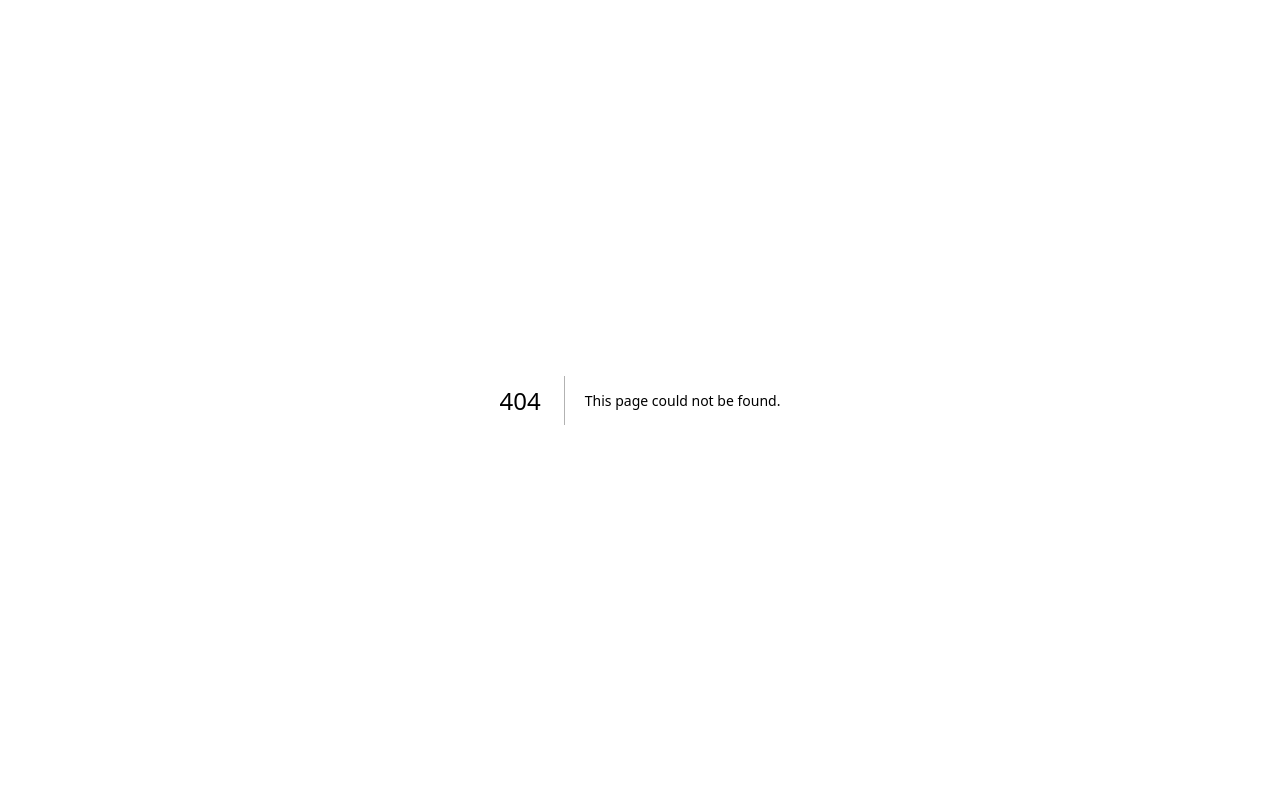
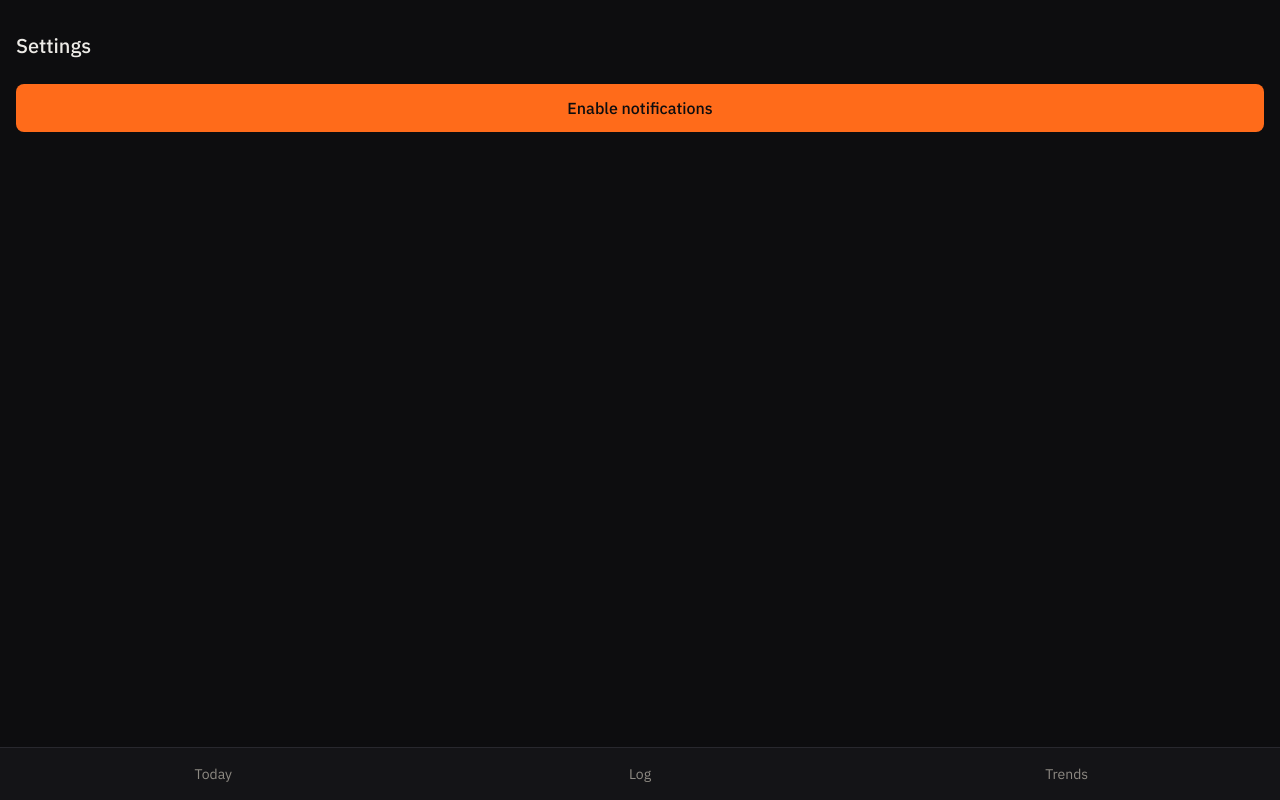
Before and after one commit to DarealGuerzon/fitbuddy, a Next.js app: page /settings in a window 1280 px wide. Before the commit this address had no page. Built offline with nearby package versions, Linux system fonts and the light colour scheme; no server answers.

Commit message:
feat: add push subscription flow and /settings page

```diff
--- /dev/null
+++ b/app/(app)/settings/page.tsx
@@ -0,0 +1,16 @@
+import { PushSubscribeButton } from "@/components/PushSubscribeButton";
+
+export default function SettingsPage() {
+  const vapidPublicKey = process.env.NEXT_PUBLIC_VAPID_PUBLIC_KEY;
+
+  return (
+    <main className="flex flex-col gap-6 px-4 pt-8">
+      <h1 className="text-xl font-medium">Settings</h1>
+      {vapidPublicKey ? (
+        <PushSubscribeButton vapidPublicKey={vapidPublicKey} />
+      ) : (
+        <p className="text-[var(--dim)] text-sm">Push not configured yet.</p>
+      )}
+    </main>
+  );
+}
--- /dev/null
+++ b/app/api/push/subscribe/route.ts
@@ -0,0 +1,21 @@
+import { NextRequest, NextResponse } from "next/server";
+import { cookies } from "next/headers";
+import { getSupabaseServerClient } from "@/lib/supabase-server";
+
+export async function POST(request: NextRequest) {
+  const cookieStore = await cookies();
+  const profileId = cookieStore.get("profile_id")?.value;
+  if (!profileId) {
+    return NextResponse.json({ error: "No profile selected" }, { status: 401 });
+  }
+
+  const subscription = await request.json();
+  const supabase = getSupabaseServerClient();
+  const { error } = await supabase
+    .from("profiles")
+    .update({ push_subscription: subscription })
+    .eq("id", profileId);
+
+  if (error) return NextResponse.json({ error: error.message }, { status: 500 });
+  return NextResponse.json({ ok: true });
+}
--- /dev/null
+++ b/components/PushSubscribeButton.tsx
@@ -0,0 +1,45 @@
+"use client";
+
+import { useState } from "react";
+
+function urlBase64ToUint8Array(base64String: string) {
+  const padding = "=".repeat((4 - (base64String.length % 4)) % 4);
+  const base64 = (base64String + padding).replace(/-/g, "+").replace(/_/g, "/");
+  const rawData = atob(base64);
+  return Uint8Array.from([...rawData].map((char) => char.charCodeAt(0)));
+}
+
+export function PushSubscribeButton({ vapidPublicKey }: { vapidPublicKey: string }) {
+  const [status, setStatus] = useState<"idle" | "subscribing" | "done" | "error">("idle");
+
+  async function subscribe() {
+    setStatus("subscribing");
+    try {
+      const registration = await navigator.serviceWorker.register("/sw.js");
+      const subscription = await registration.pushManager.subscribe({
+        userVisibleOnly: true,
+        applicationServerKey: urlBase64ToUint8Array(vapidPublicKey),
+      });
+
+      const res = await fetch("/api/push/subscribe", {
+        method: "POST",
+        headers: { "Content-Type": "application/json" },
+        body: JSON.stringify(subscription),
+      });
+
+      setStatus(res.ok ? "done" : "error");
+    } catch {
+      setStatus("error");
+    }
+  }
+
+  return (
+    <button
+      onClick={subscribe}
+      disabled={status === "subscribing" || status === "done"}
+      className="bg-[var(--acc)] text-[var(--bg)] rounded-lg px-4 py-3 font-medium disabled:opacity-50"
+    >
+      {status === "done" ? "Notifications enabled" : "Enable notifications"}
+    </button>
+  );
+}
--- /dev/null
+++ b/public/sw.js
@@ -0,0 +1,9 @@
+self.addEventListener("push", (event) => {
+  const data = event.data ? event.data.json() : {};
+  event.waitUntil(
+    self.registration.showNotification(data.title || "FitBuddy", {
+      body: data.body || "",
+      icon: "/icon.png",
+    })
+  );
+});
```
Also changed, not shown: 1 other file (tests, documents, lock files or other folders).
